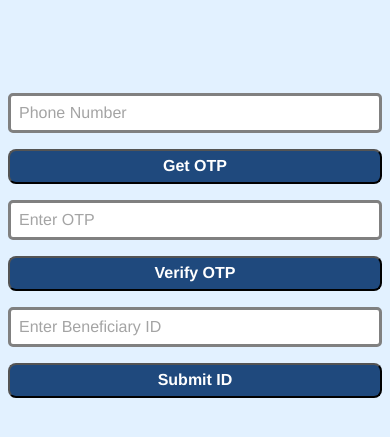
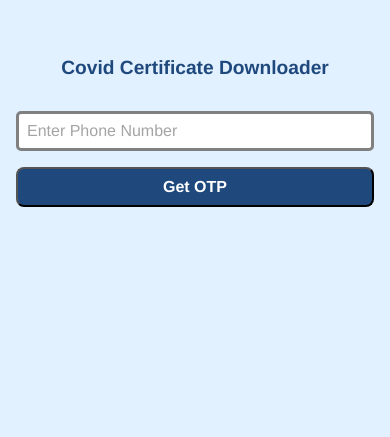
Before and after one commit to phaniankur/covid-certificate-downloader, a React (Create React App) app: page / in a window 390 px wide. Shown: the part 185-622 px from the top of the page. Built offline with nearby package versions, Linux system fonts and the light colour scheme.

Commit message:
added responsive styles

```diff
--- a/src/Components/Library/Button.js
+++ b/src/Components/Library/Button.js
@@ -14,7 +14,7 @@ const Button = styled('button')(
         color: 'white',
         bg: '#1f497d',
         width:'100%',
-        height: '35px',
+        height: '40px',
         borderRadius: '8px'
       },
 
--- a/src/Components/MainApp.js
+++ b/src/Components/MainApp.js
@@ -35,9 +35,9 @@ function MainApp() {
 
         //console.log(res.data.txnId)
         setTxn(res.data.txnId)
-
-        }
-        )
+        }).catch(err => {
+            console.log(err);
+        })
     }
 
     function handleOTP(e) {
@@ -102,49 +102,58 @@ function MainApp() {
     return (
         <>
         <Box
-        //bg='red'
+            fontWeight= 'bold'
+            fontSize= {['1.2rem','1.5rem']}
+            color= '#1f497d'
+        >
+            Covid Certificate Downloader
+        </Box>
+
+        <Box
+        //bg='#FFC2B8'
         width={['100%','40%']}
-        p={['0.5rem', '0rem']}
-        //height='100vh'
+        height= '40vh'
+        p={['1rem', '2rem']}
+        borderRadius= '8px'
 
         >
             <Box
-            //bg='green'
-            //p='0.5rem'
-            display='flex'
-            //justifyItems='center'
+            //bg='red'
+            display={Txn? 'none': 'flex'}
+            justifyItems='center'
             alignItems= 'center'
             flexDirection= 'column'
             >
-                <Input variant='primary' placeholder='Phone Number' onChange={handlePhone} />
+                <Input variant='primary' placeholder='Enter Phone Number' onChange={handlePhone} />
 
                 <Button variant='primary' onClick={handleOTPgen}>Get OTP</Button>
             </Box>
             <Box
             //bg='coral'
             //p='0.5rem'
-            display='flex'
+            display= {Token? 'none': Txn? 'flex': 'none'}
+            //display={Token? 'none': 'flex'}
             alignItems= 'center'
             flexDirection= 'column'
             >
 
-                    <Input variant='primary' placeholder='Enter OTP' onChange={handleOTP}/>
+                <Input variant='primary' placeholder='Enter OTP' onChange={handleOTP}/>
 
                 <Button variant= 'primary' onClick={handleOtpverify}>Verify OTP</Button>
             </Box>
             <Box
             //bg='grey'
             //p='0.5rem'
-            display='flex'
+            display={Token? 'flex': 'none'}
             alignItems= 'center'
             flexDirection= 'column'
             //width='50%'
             //p='0.5rem'
             >
 
-                    <Input variant='primary' placeholder='Enter Beneficiary ID' onChange={handleBenId}/>
+                <Input variant='primary' placeholder='Enter Beneficiary ID' onChange={handleBenId}/>
 
-                <Button variant= 'primary' onClick={handleCert}>Submit ID</Button>
+                <Button variant= 'primary' onClick={handleCert}>Download Certificate</Button>
             </Box>
         </Box>
 
```
Also changed, not shown: src/App.js (+4 -4 lines).
